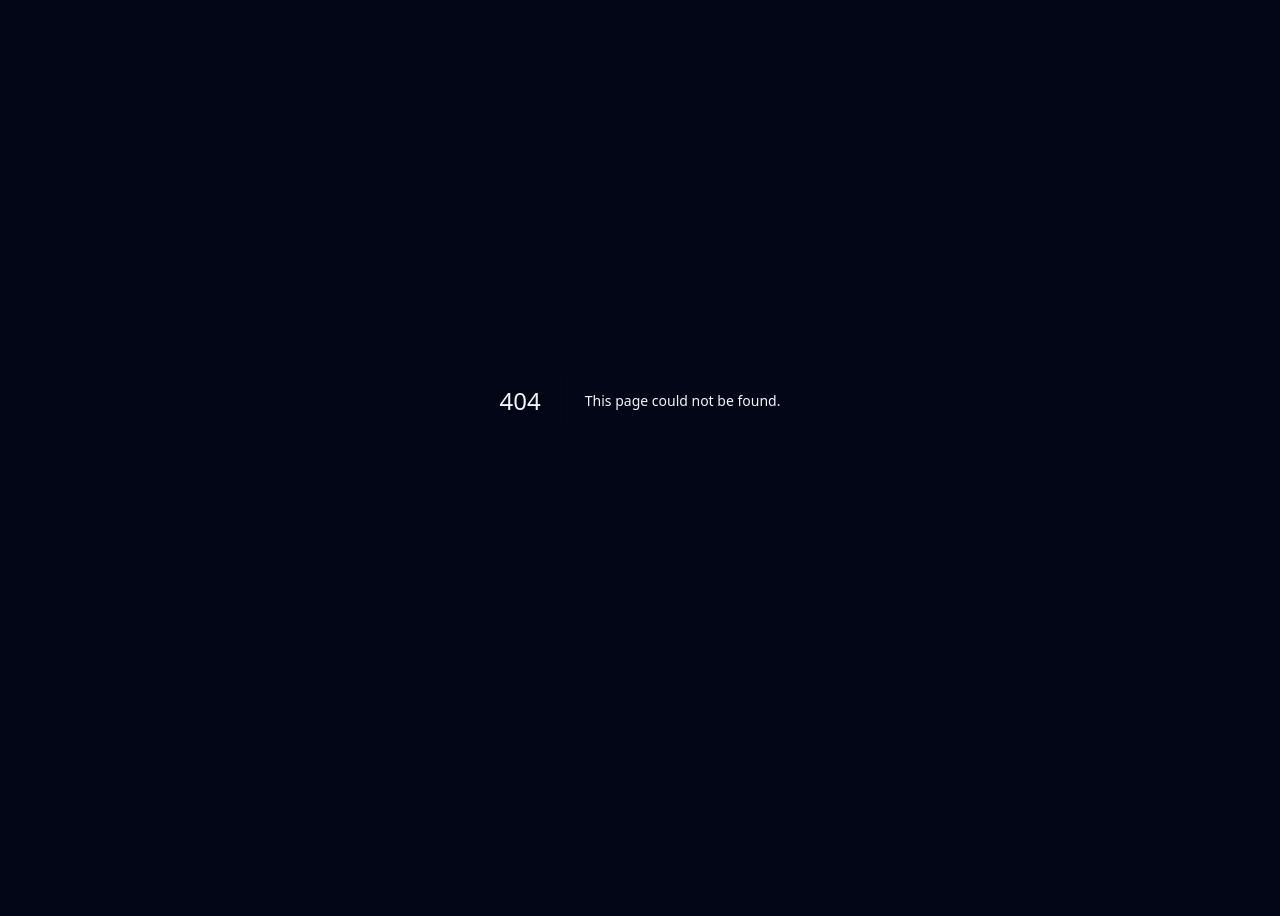
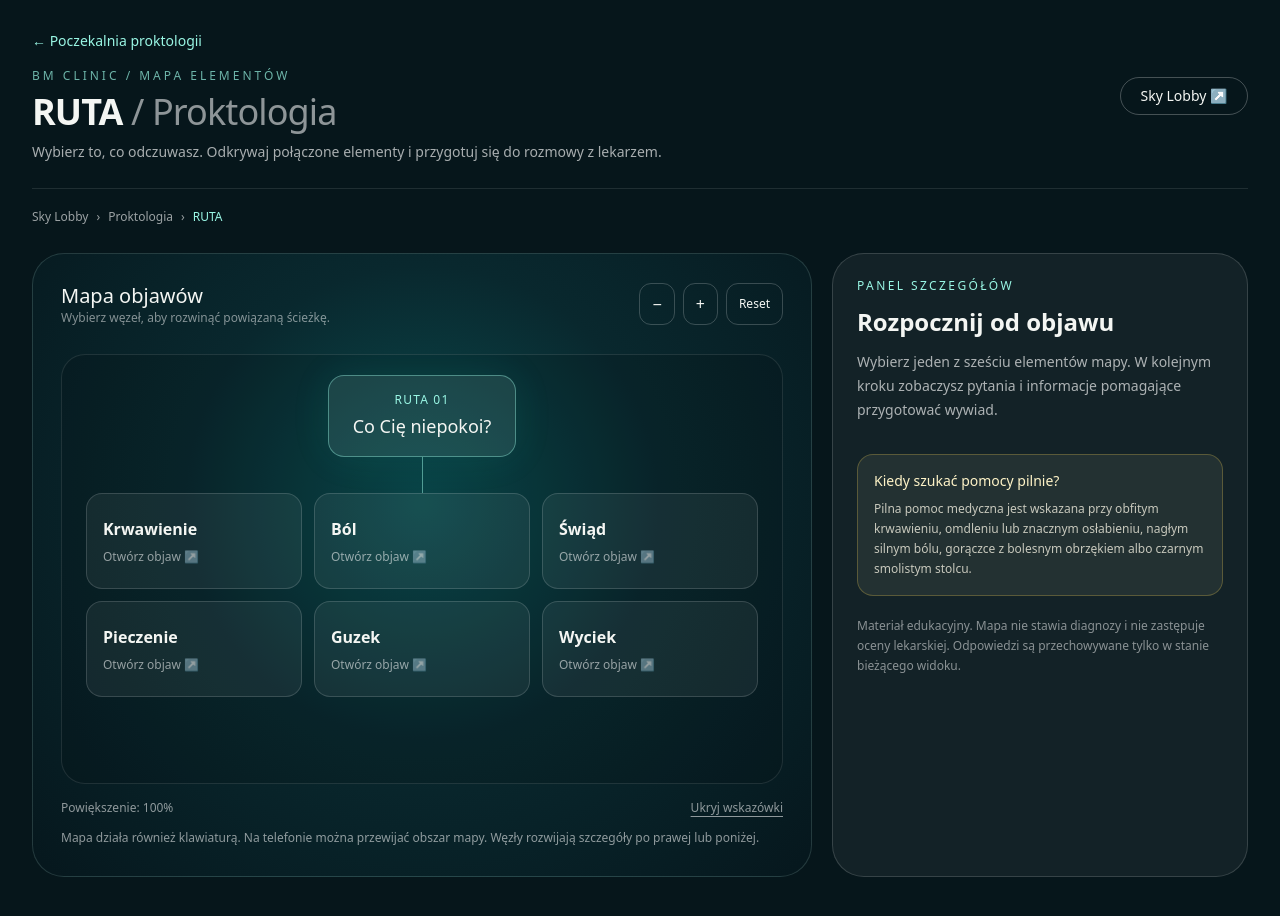
Before and after one commit to teraj-stack/bmclinic.co, a Next.js app: page /ruta/proktologia in a window 1280 px wide. Before the commit this address had no page. Shown: the top 916 px of the page. Before the commit the page ends 800 px from the top, so only its background shows below. Built offline with nearby package versions, Linux system fonts and the light colour scheme.

Commit message:
feat(ruta): expose proctology symptom map route

```diff
--- /dev/null
+++ b/src/app/ruta/proktologia/page.tsx
@@ -0,0 +1,12 @@
+import type { Metadata } from 'next';
+import RutaProktologia from '@/components/ruta/RutaProktologia';
+
+export const metadata: Metadata = {
+  title: 'RUTA — interaktywna mapa objawów proktologicznych',
+  description: 'Interaktywna mapa objawów BM Clinic: krwawienie, ból, świąd, pieczenie, guzek i wyciek. Materiał edukacyjny przygotowujący do konsultacji.',
+  robots: { index: false, follow: false },
+};
+
+export default function RutaPage() {
+  return <RutaProktologia />;
+}
```
